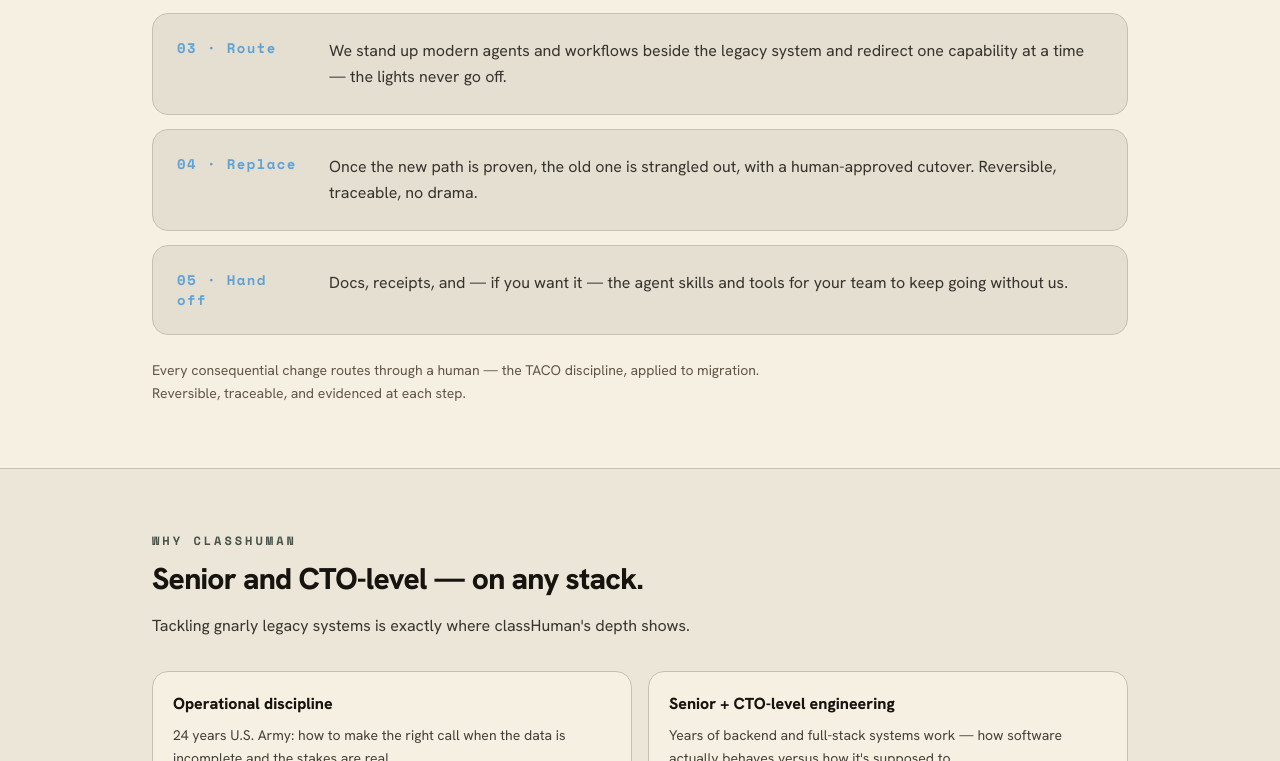
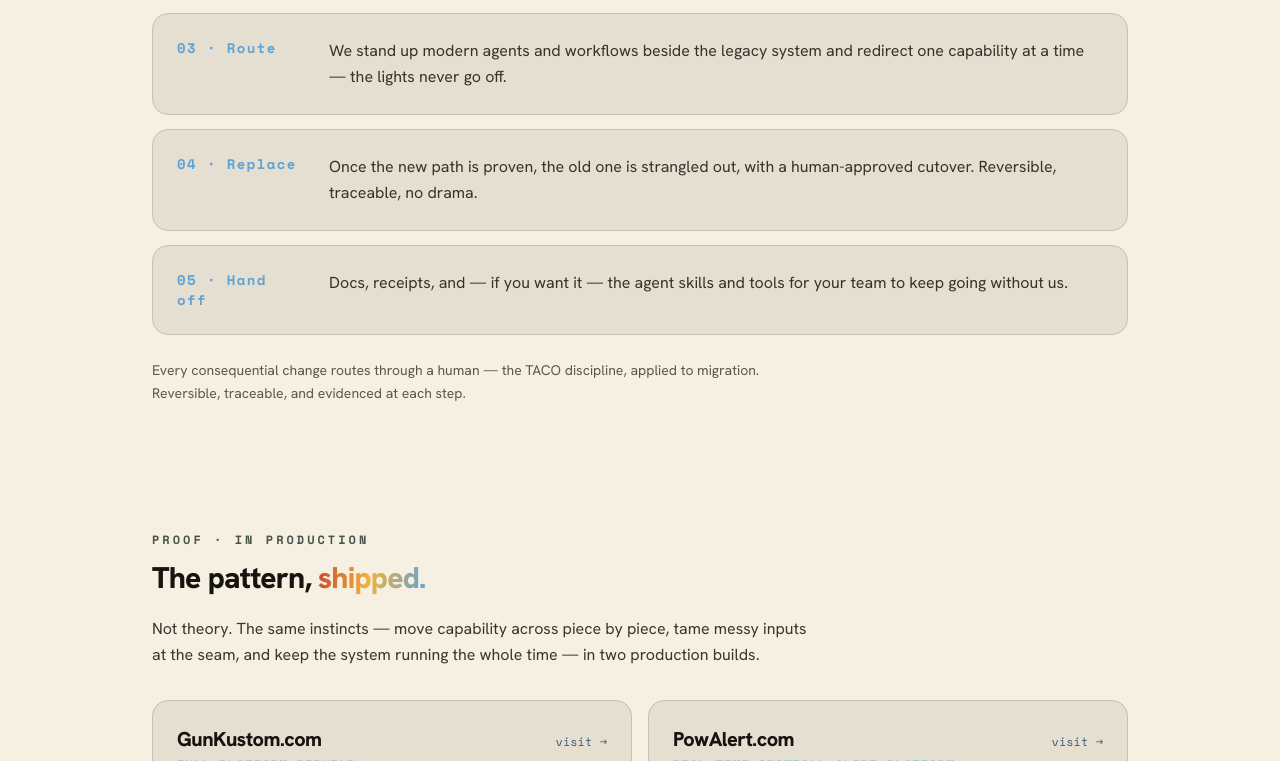
Before and after one commit to MenokoOG/classhuman-org, a React (Vite) app: page /legacy in a window 1280 px wide. Shown: the part 2039-2800 px from the top of the page. Built offline with nearby package versions, Linux system fonts and the light colour scheme.

Commit message:
feat(legacy): add in-production proof cards (GunKustom, PowAlert)

```diff
--- a/src/pages/Legacy.jsx
+++ b/src/pages/Legacy.jsx
@@ -16,6 +16,23 @@
   ["Senior + CTO-level engineering", "Years of backend and full-stack systems work — how software actually behaves versus how it's supposed to."],
   ["A COBOL lineage", "Lawrence's father programmed COBOL from the 1960s. Mainframe-era systems aren't foreign here — data integrity is the whole game."],
   ["Evidence over vibes", "Law-enforcement rigor on process and proof. Every migration step is documented and reversible."],
+];
+
+const projects = [
+  {
+    title: "GunKustom.com",
+    kind: "Full platform rebuild",
+    href: "https://gunkustom.com",
+    attribution: "OKO Forge LLC, now classHuman AI LLC",
+    body: "Joined as senior backend engineer; CTO within six months. Inherited non-functional codebases on a monolithic build that could not ship. Briefed the engineering team, secured buy-in on a complete rebuild, and delivered v1 to production in twelve months. Architected a hybrid NestJS + Python system to normalize messy multi-format vendor feeds at scale — orchestration and APIs in NestJS, ingestion and ML categorization in Python, canonical inventory in MongoDB. Introduced a modular-monolith gateway pattern that gave the team microservice-style domain separation without microservice operational cost, and a two-tier product model with idempotent upserts and alias-driven matching that improved its own accuracy with every vendor feed.",
+  },
+  {
+    title: "PowAlert.com",
+    kind: "Real-time snowfall alert platform",
+    href: "https://powalert.com",
+    attribution: "OKO Forge LLC, now classHuman AI LLC",
+    body: "Built for the managing partner of a Texas-based capital management firm. A MERN application that pulls resort-level snowfall data from a commercial weather API and pushes alerts to users by SMS and email based on their own thresholds and resort preferences. The engineering problem was reliability at the edges, not the happy path: cron-driven fetch cycles, 24-hour duplicate suppression so a user never gets hit twice for the same storm, phone-number validation before hitting the SMS provider, and batched database reads and writes to keep processing flat as the user base grows.",
+  },
 ];
 
 export default function Legacy() {
@@ -132,6 +149,50 @@
         </p>
       </section>
 
+      {/* Proof — in production */}
+      <section className="mx-auto max-w-5xl px-6 py-16">
+        <Reveal>
+          <Eyebrow>PROOF · IN PRODUCTION</Eyebrow>
+          <h2 className="mt-3 text-3xl font-extrabold tracking-tight">
+            The pattern, <GradientText>shipped.</GradientText>
+          </h2>
+          <p className="mt-5 max-w-2xl leading-relaxed text-on-surface/85">
+            Not theory. The same instincts — move capability across piece by piece, tame messy
+            inputs at the seam, and keep the system running the whole time — in two production
+            builds.
+          </p>
+        </Reveal>
+        <div className="mt-8 grid gap-4 lg:grid-cols-2">
+          {projects.map((p, i) => (
+            <Reveal key={p.title} delay={i * 55}>
+              <article
+                className="ch-card flex h-full flex-col rounded-lg border border-border-brand bg-card p-6"
+                style={{ "--stage": ACCENT }}
+              >
+                <div className="flex items-baseline justify-between gap-3">
+                  <h3 className="text-xl font-extrabold tracking-tight">{p.title}</h3>
+                  <a
+                    href={p.href}
+                    target="_blank"
+                    rel="noreferrer"
+                    className="shrink-0 font-mono text-xs text-cool-safe hover:text-accent-safe"
+                  >
+                    visit &rarr;
+                  </a>
+                </div>
+                <p className="mt-1 font-mono text-xs font-bold tracking-widest" style={{ color: ACCENT }}>
+                  {p.kind.toUpperCase()}
+                </p>
+                <p className="mt-4 flex-1 text-sm leading-relaxed text-on-surface/85">{p.body}</p>
+                <p className="mt-5 border-t border-border-brand pt-3 font-mono text-[11px] text-muted-safe">
+                  {p.attribution}
+                </p>
+              </article>
+            </Reveal>
+          ))}
+        </div>
+      </section>
+
       {/* Why classHuman */}
       <section className="border-y border-border-brand bg-card/60">
         <div className="mx-auto max-w-5xl px-6 py-16">
```
Also changed, not shown: 1 other file (tests, documents, lock files or other folders).
